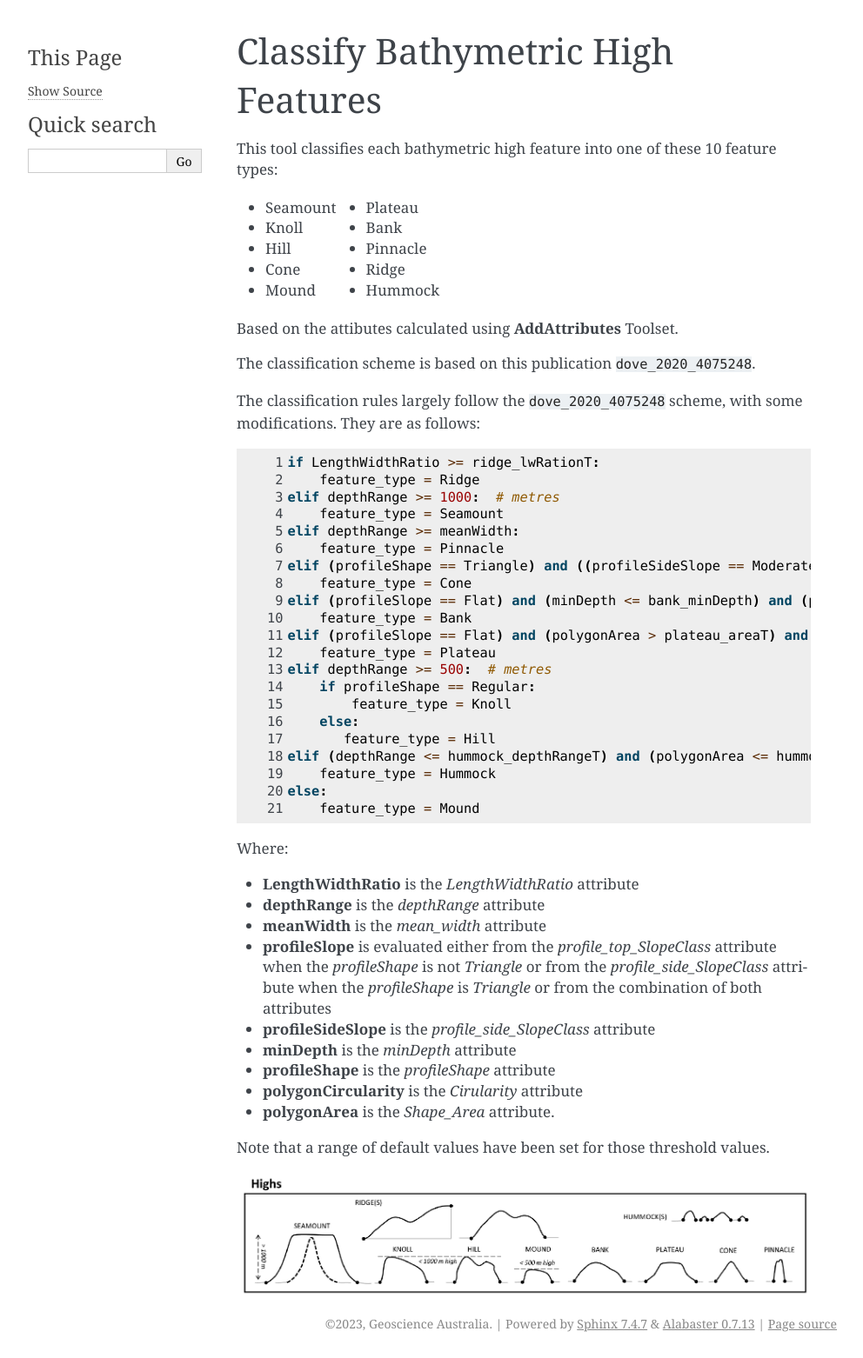
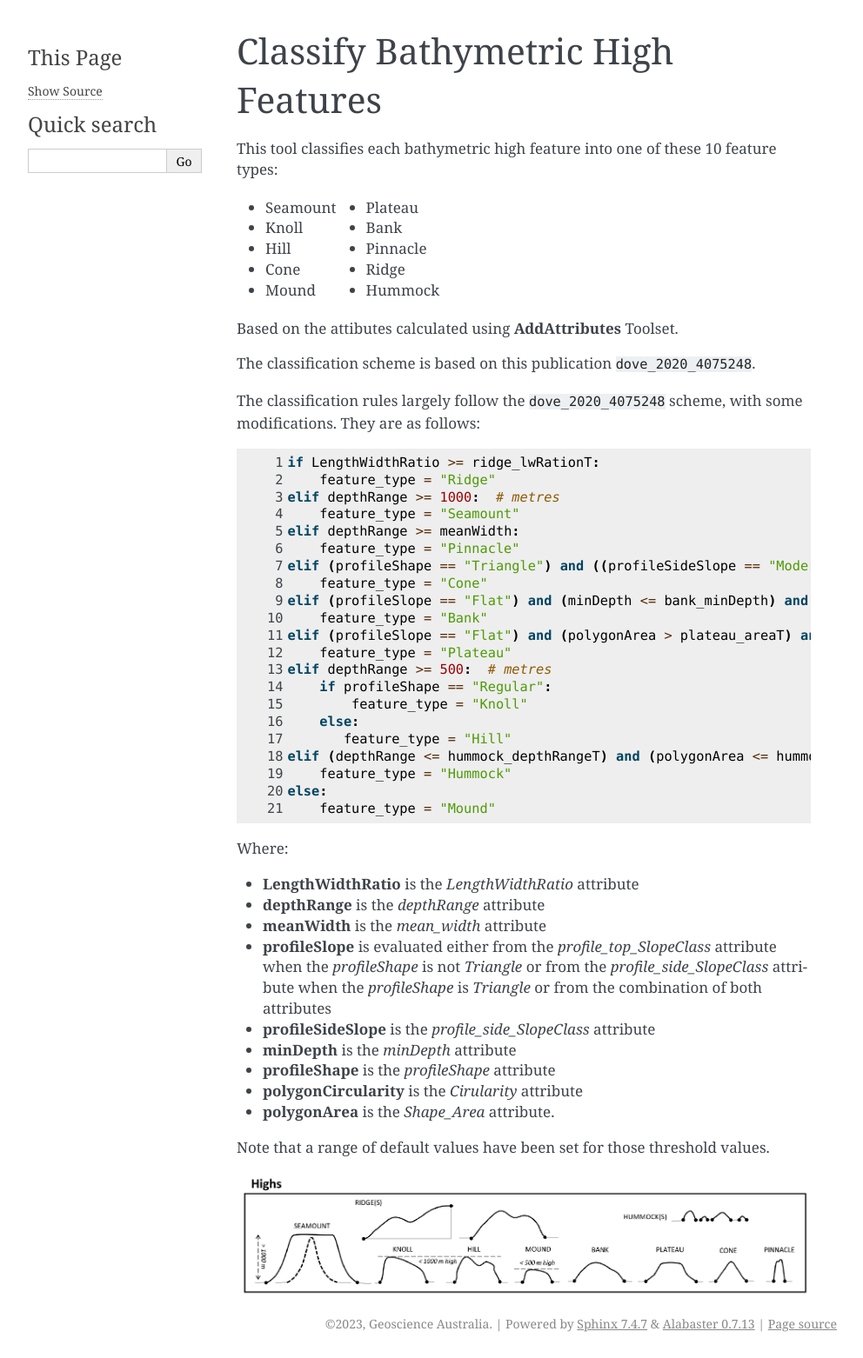
Before and after one commit to GeoscienceAustralia/GA-SaMMT, a Sphinx documentation site: the page built from docs/source/classify_bathymetric_high_features.rst, in a window 1280 px wide. Shown: the whole page at 87% size, without its empty margins (148-1140 px from the left). Built offline with Sphinx 7.4.7, drawn with Linux system fonts in a browser that asks for light colours; cross-references to code outside the pages are shown as plain code.

Commit message:
Define some vars to be strings; purely for the highlight effects

```diff
--- a/docs/source/classify_bathymetric_high_features.rst
+++ b/docs/source/classify_bathymetric_high_features.rst
@@ -29,26 +29,26 @@ The classification rules largely follow the :cite:`dove_2020_4075248` scheme, wi
     :linenos:
 
     if LengthWidthRatio >= ridge_lwRationT:
-        feature_type = Ridge
+        feature_type = "Ridge"
     elif depthRange >= 1000:  # metres
-        feature_type = Seamount
+        feature_type = "Seamount"
     elif depthRange >= meanWidth:
-        feature_type = Pinnacle
-    elif (profileShape == Triangle) and ((profileSideSlope == Moderate) or (profileSideSlope == Steep)) and (polygonCircularity >= cone_circularityT):
-        feature_type = Cone
-    elif (profileSlope == Flat) and (minDepth <= bank_minDepth) and (polygonArea >= bank_areaT):
-        feature_type = Bank
-    elif (profileSlope == Flat) and (polygonArea > plateau_areaT) and ((one_profileSideSlope == Moderate) or (one_profileSideSlope == Steep)):
-        feature_type = Plateau
+        feature_type = "Pinnacle"
+    elif (profileShape == "Triangle") and ((profileSideSlope == "Moderate") or (profileSideSlope == "Steep")) and (polygonCircularity >= cone_circularityT):
+        feature_type = "Cone"
+    elif (profileSlope == "Flat") and (minDepth <= bank_minDepth) and (polygonArea >= bank_areaT):
+        feature_type = "Bank"
+    elif (profileSlope == "Flat") and (polygonArea > plateau_areaT) and ((one_profileSideSlope == "Moderate") or (one_profileSideSlope == "Steep")):
+        feature_type = "Plateau"
     elif depthRange >= 500:  # metres
-        if profileShape == Regular:
-            feature_type = Knoll
+        if profileShape == "Regular":
+            feature_type = "Knoll"
         else:
-           feature_type = Hill
+           feature_type = "Hill"
     elif (depthRange <= hummock_depthRangeT) and (polygonArea <= hummock_areaT):
-        feature_type = Hummock
+        feature_type = "Hummock"
     else:
-        feature_type = Mound
+        feature_type = "Mound"
 
 
 Where:
```
Also changed, not shown: docs/source/classify_bathymetric_low_features.rst (+10 -10 lines).
